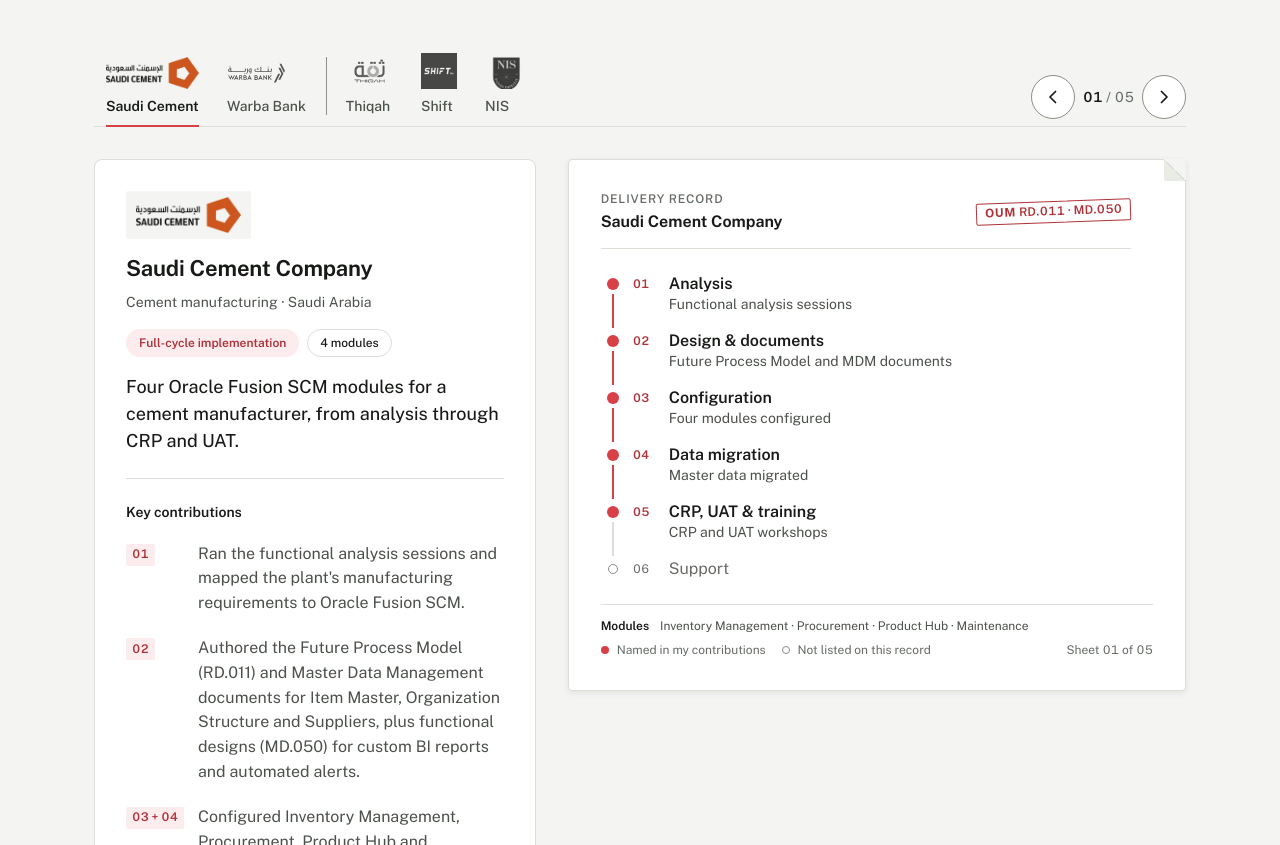
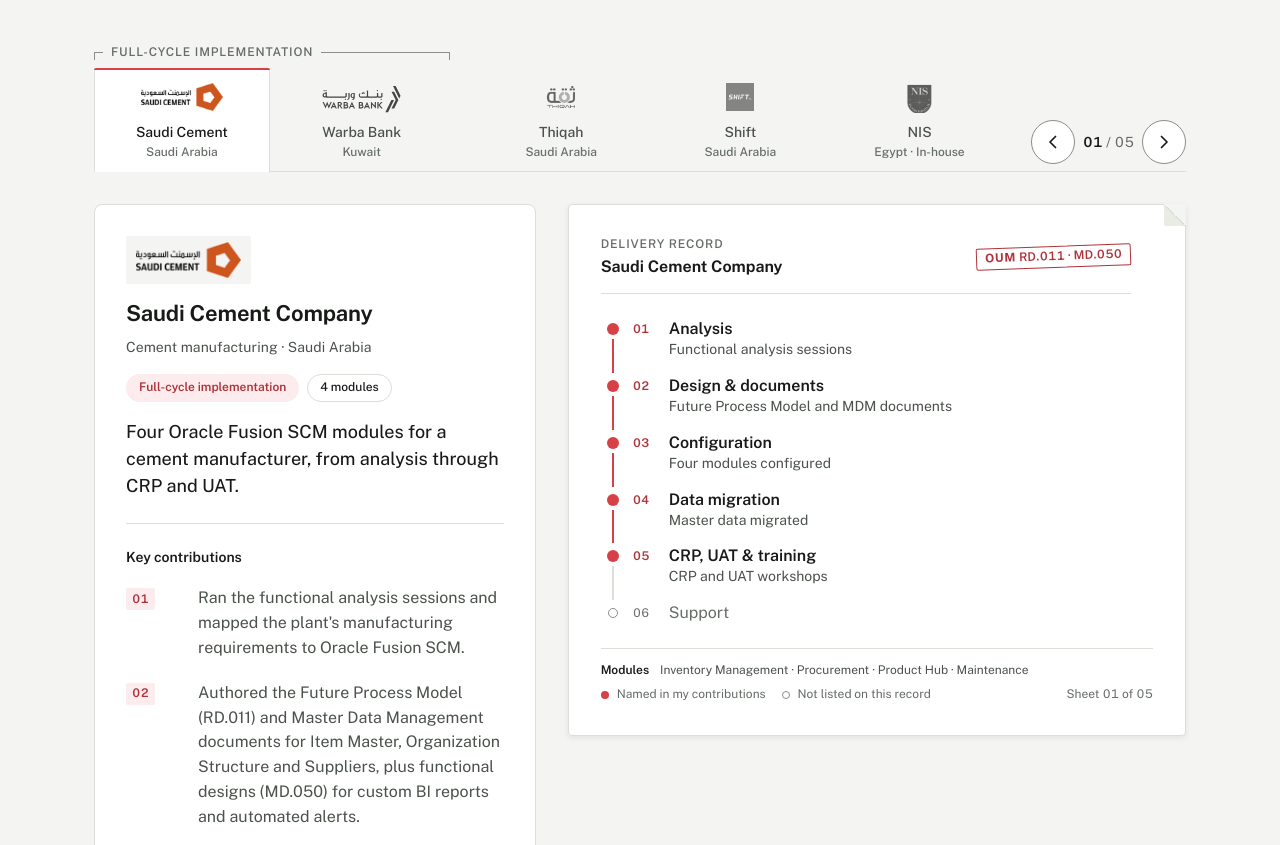
Before and after one commit to hossamforouh/hossamforouh.github.io, a plain HTML site: page index.html in a window 1280 px wide. Shown: the part 1120-1965 px from the top of the page. Drawn offline with nearby package versions, Linux system fonts and the light colour scheme; no server answers.

Commit message:
Enhance the project logo tabs (#16)
* Enhance the project logo tabs (index.html)

* Enhance the project logo tabs (styles.css)

* Enhance the project logo tabs (script.js)

```diff
--- a/index.html
+++ b/index.html
@@ -45,7 +45,7 @@
 <link rel="preconnect" href="https://fonts.gstatic.com" crossorigin>
 <link rel="stylesheet" href="https://fonts.googleapis.com/css2?family=Public+Sans:wght@400..800&display=swap">
 <link rel="stylesheet" href="https://fonts.googleapis.com/css2?family=IBM+Plex+Sans+Arabic:wght@500&text=%D8%AD%D8%B3%D8%A7%D9%85%20%D9%85%D8%AC%D8%AF%D9%8A%20%D9%81%D8%B1%D9%88%D8%AD&display=swap">
-<link rel="stylesheet" href="styles.css?v=17">
+<link rel="stylesheet" href="styles.css?v=18">
 
 <a class="skip" href="#main">Skip to content</a>
 
@@ -137,27 +137,43 @@
       <div class="showcase" id="showcase">
         <!-- Controls ship hidden: without JavaScript nobody sees dead buttons -->
         <div class="show-bar" hidden>
+          <!-- Groups are role="none" so the tabs still belong to the tablist.
+               Caption and country lines copy the pills and .show-meta below: change them together. -->
           <div class="show-tabs" role="tablist" aria-label="Projects">
+            <div class="show-group" role="none">
+              <span class="show-group-cap" aria-hidden="true">Full-cycle implementation</span>
+              <div class="show-group-tabs" role="none">
                 <button class="show-tab" type="button" role="tab" id="tab-saudi-cement" aria-controls="p-saudi-cement" aria-selected="true" tabindex="0">
-              <img class="show-tab-logo" src="logos/saudi-cement.png" alt="" width="218" height="75">
+                  <span class="show-tab-mark"><img class="show-tab-logo" src="logos/saudi-cement.png" alt="" width="218" height="75"></span>
                   <span class="show-tab-name">Saudi Cement</span>
+                  <span class="show-tab-meta">Saudi Arabia<span class="visually-hidden">, full-cycle implementation</span></span>
                 </button>
                 <button class="show-tab" type="button" role="tab" id="tab-warba-bank" aria-controls="p-warba-bank" aria-selected="false" tabindex="-1">
-              <img class="show-tab-logo" src="logos/warba-bank.svg" alt="" width="120" height="65">
+                  <span class="show-tab-mark"><img class="show-tab-logo" src="logos/warba-bank.svg" alt="" width="120" height="65"></span>
                   <span class="show-tab-name">Warba Bank</span>
+                  <span class="show-tab-meta">Kuwait<span class="visually-hidden">, full-cycle implementation</span></span>
                 </button>
-            <button class="show-tab" type="button" role="tab" id="tab-thiqah" aria-controls="p-thiqah" aria-selected="false" tabindex="-1" data-group-start>
-              <img class="show-tab-logo" src="logos/thiqah.png" alt="" width="144" height="110">
+              </div>
+            </div>
+            <div class="show-group" role="none">
+              <div class="show-group-tabs" role="none">
+                <button class="show-tab" type="button" role="tab" id="tab-thiqah" aria-controls="p-thiqah" aria-selected="false" tabindex="-1">
+                  <span class="show-tab-mark"><img class="show-tab-logo" src="logos/thiqah.png" alt="" width="144" height="110"></span>
                   <span class="show-tab-name">Thiqah</span>
+                  <span class="show-tab-meta">Saudi Arabia</span>
                 </button>
                 <button class="show-tab" type="button" role="tab" id="tab-shift" aria-controls="p-shift" aria-selected="false" tabindex="-1">
-              <img class="show-tab-logo" src="logos/shift.png" alt="" width="96" height="96">
+                  <span class="show-tab-mark"><img class="show-tab-logo" src="logos/shift.png" alt="" width="96" height="96"></span>
                   <span class="show-tab-name">Shift</span>
+                  <span class="show-tab-meta">Saudi Arabia</span>
                 </button>
                 <button class="show-tab" type="button" role="tab" id="tab-nis" aria-controls="p-nis" aria-selected="false" tabindex="-1">
-              <img class="show-tab-logo" src="logos/nis.png" alt="" width="112" height="93">
+                  <span class="show-tab-mark"><img class="show-tab-logo" src="logos/nis.png" alt="" width="112" height="93"></span>
                   <span class="show-tab-name">NIS</span>
+                  <span class="show-tab-meta">Egypt · In-house</span>
                 </button>
+              </div>
+            </div>
           </div>
           <div class="show-nav">
             <button class="show-arrow" type="button" data-dir="-1" aria-label="Previous project: Advanced Education Schools — NIS"><svg width="20" height="20" viewBox="0 0 20 20" aria-hidden="true" focusable="false"><path d="M12.5 4.5 7 10l5.5 5.5" fill="none" stroke="currentColor" stroke-width="1.75" stroke-linecap="round" stroke-linejoin="round"/></svg></button>
@@ -644,5 +660,5 @@
 </footer>
 
 <p class="visually-hidden" id="copy-status" aria-live="polite"></p>
-<script src="script.js?v=9"></script>
+<script src="script.js?v=10"></script>
 </html>
--- a/script.js
+++ b/script.js
@@ -96,6 +96,16 @@
       tablist.scrollLeft += (box.left - strip.left) - (strip.width - box.width) / 2;
     }
 
+    // Flag the edges of the scrolling strip that still hide tabs, for the CSS fade.
+    // Above 1000px nothing overflows, so both flags stay off.
+    function markEdges() {
+      var max = tablist.scrollWidth - tablist.clientWidth;
+      tablist.toggleAttribute("data-more-start", tablist.scrollLeft > 1);
+      tablist.toggleAttribute("data-more-end", tablist.scrollLeft < max - 1);
+    }
+    tablist.addEventListener("scroll", markEdges, { passive: true });
+    window.addEventListener("resize", markEdges);
+
     // Replay the entrance on a panel (motion only).
     function playEntrance(panel) {
       if (!allowMotion) return;
@@ -150,6 +160,7 @@
         try { history.replaceState(null, "", "#" + panels[i].id); } catch (e) { /* file:// etc. */ }
       }
       revealTab(tabs[i]);
+      markEdges();
       if (changed && opts.animate) playEntrance(panels[i]);
     }
 
--- a/styles.css
+++ b/styles.css
@@ -597,53 +597,95 @@
 .show-bar[hidden],
 .show-pager[hidden] { display: none; }
 
-.show-tabs { display: flex; gap: var(--s-1); min-width: 0; }
+/* Two groups sit on the bar's rule; only the first carries a caption */
+.show-tabs { display: flex; align-items: flex-end; gap: var(--s-5); min-width: 0; }
+.show-group { display: flex; flex-direction: column; gap: var(--s-2); }
+.show-group-tabs { display: flex; gap: var(--s-1); }
 
+/* Caption with a bracket rule that spans the whole group: ┌ FULL-CYCLE ──┐ */
+.show-group-cap {
+  display: flex; align-items: center; gap: var(--s-2);
+  padding-inline: var(--s-3);
+  font-size: var(--fs-caption); font-weight: var(--w-label);
+  letter-spacing: var(--tracking-label); line-height: var(--lh-label);
+  text-transform: uppercase; white-space: nowrap;
+  color: var(--muted);
+}
+.show-group-cap::before,
+.show-group-cap::after {
+  content: ""; align-self: stretch;
+  margin-top: .65em;   /* the rule starts at the letters' middle, the tick drops down */
+  border-top: 1px solid var(--rule-strong);
+}
+.show-group-cap::before { flex: 0 0 var(--s-2); margin-left: calc(-1 * var(--s-3)); border-left: 1px solid var(--rule-strong); }
+.show-group-cap::after  { flex: 1; min-width: var(--s-5); margin-right: calc(-1 * var(--s-3)); border-right: 1px solid var(--rule-strong); }
+
+/* A tab is an index tab: flat at rest, a raised surface with a red top edge when open.
+   The border is always there (transparent at rest) so nothing shifts on select. */
 .show-tab {
   position: relative;
-  display: flex; flex-direction: column; align-items: flex-start; justify-content: flex-end;
-  gap: var(--s-2);
+  display: flex; flex-direction: column; align-items: center; justify-content: flex-end;
+  gap: 2px;
   min-height: var(--h-control);
   padding: var(--s-2) var(--s-3) var(--s-3);
-  background: none; border: 0;
+  background: none;
+  border: 1px solid transparent; border-bottom: 0;
+  border-radius: var(--r-md) var(--r-md) 0 0;
   font: inherit; font-size: var(--fs-small); font-weight: var(--w-medium);
   line-height: var(--lh-snug); white-space: nowrap;
   color: var(--body);
   cursor: pointer;
-  transition: color var(--t-base) var(--ease);
+  transition: color var(--t-base) var(--ease), background-color var(--t-base) var(--ease), border-color var(--t-base) var(--ease);
 }
 .show-tab:hover { color: var(--ink); }
-.show-tab[aria-selected="true"] { color: var(--ink); font-weight: var(--w-semibold); }
+.show-tab[aria-selected="true"] {
+  color: var(--ink);
+  background: var(--surface);   /* covers the bar's rule, so the tab opens onto the project */
+  border-color: var(--rule);
+}
+.show-tab-meta { font-size: var(--fs-caption); color: var(--muted); }
 
-/* One height per tab: square marks get more height so they read the same size as wide ones */
-.show-tab { --logo-h: 32px; }
-:is(#tab-thiqah, #tab-shift, #tab-nis) { --logo-h: 36px; }
+/* Same-size tile for every logo; each mark gets its own height and resting strength
+   so a solid square (Shift) or dark crest (NIS) no longer outweighs a thin wordmark. */
+.show-tab-mark {
+  display: grid; place-items: center;
+  width: 96px; height: 40px;
+  margin-bottom: var(--s-1);
+  overflow: hidden; border-radius: var(--r-sm);
+}
+.show-tab { --logo-h: 32px; --logo-idle: .8; }
+#tab-saudi-cement { --logo-h: 28px; }
+#tab-warba-bank   { --logo-h: 44px; --logo-idle: .95; }   /* the SVG has empty space around its ink */
+#tab-thiqah       { --logo-h: 34px; }
+#tab-shift        { --logo-h: 28px; --logo-idle: .55; }
+#tab-nis          { --logo-h: 32px; --logo-idle: .7; }
 .show-tab-logo {
   display: block;
-  height: var(--logo-h); width: auto; max-width: 96px;
-  object-fit: contain; object-position: left center;
-  filter: grayscale(1); opacity: .85;
+  height: var(--logo-h); width: auto; max-width: 84px;
+  object-fit: contain;
+  filter: grayscale(1); opacity: var(--logo-idle);
   transition: filter var(--t-base) var(--ease), opacity var(--t-base) var(--ease);
 }
 .show-tab:hover .show-tab-logo,
 .show-tab[aria-selected="true"] .show-tab-logo { filter: none; opacity: 1; }
 
-/* Active tab: a 2px red underline drawn from the left */
+/* Active tab: a 2px red edge along the top, drawn from the left */
 .show-tab::after {
   content: ""; position: absolute;
-  left: var(--s-3); right: var(--s-3); bottom: 0;
+  left: -1px; right: -1px; top: -1px;
   height: 2px; background: var(--brand);
+  border-radius: var(--r-md) var(--r-md) 0 0;
   transform: scaleX(0); transform-origin: left;
   transition: transform var(--t-base) var(--ease);
 }
 .show-tab[aria-selected="true"]::after { transform: none; }
 
-/* Quiet divider between full-cycle and the other projects. No text label. */
-.show-tab[data-group-start] { margin-left: var(--s-3); }
-.show-tab[data-group-start]::before {
-  content: ""; position: absolute;
-  left: calc(-1 * var(--s-2)); top: var(--s-3); bottom: var(--s-3);
-  width: 1px; background: var(--rule-strong);
+/* Wide screens: tabs share the row, so the strip reads as the header of the project */
+@media (min-width: 1001px) {
+  .show-tabs { flex: 1; }
+  .show-group:first-child { flex: 2 1 0; }
+  .show-group:last-child  { flex: 3 1 0; }
+  .show-group-tabs .show-tab { flex: 1 1 0; }
 }
 
 .show-nav {
@@ -676,7 +718,7 @@
 #engagements :is(.show-tab, .show-arrow, .pager-btn, .show):focus-visible {
   outline: 2px solid var(--ink); outline-offset: 3px;
 }
-#engagements :is(.show-tab, .pager-btn):focus-visible { border-radius: var(--r-sm); }
+#engagements .pager-btn:focus-visible { border-radius: var(--r-sm); }
 #engagements .show:focus-visible { border-radius: var(--r-lg); }
 
 /* ---- The featured project ----------------------------------------------- */
@@ -965,17 +1007,11 @@
 }
 .showcase + .najdi-mark { margin: var(--s-7) 0 0; }
 
-/* ---- Dark mode: tab logos sit on the section tint, so give them the plate */
+/* ---- Dark mode: logos are drawn for light grounds, so every tile is a plate of the same size */
 @media (prefers-color-scheme: dark) {
-  :root:not([data-theme="light"]) .show-tab-logo {
-    box-sizing: content-box; padding: 2px 4px;
-    background: var(--logo-plate); border-radius: var(--r-sm);
-  }
+  :root:not([data-theme="light"]) .show-tab-mark { background: var(--logo-plate); }
 }
-:root[data-theme="dark"] .show-tab-logo {
-  box-sizing: content-box; padding: 2px 4px;
-  background: var(--logo-plate); border-radius: var(--r-sm);
-}
+:root[data-theme="dark"] .show-tab-mark { background: var(--logo-plate); }
 
 /* ---- Sticky sheet: travels beside long contribution lists (two columns only) */
 @media (min-width: 761px) and (min-height: 720px) {
@@ -999,8 +1035,22 @@
     padding-top: 4px;   /* room for the focus ring, which the scroll box would clip */
   }
   .show-tabs::-webkit-scrollbar { display: none; }
-  .show-tab { flex: 0 0 auto; }
-  .show-tab-logo { height: calc(var(--logo-h) * .85); max-width: 80px; }
+  .show-group, .show-tab { flex: 0 0 auto; }
+  .show-tab-mark { width: 80px; height: 34px; }
+  .show-tab-logo { height: calc(var(--logo-h) * .8); max-width: 70px; }
+  /* Fade an edge only while more tabs are hidden past it (script.js sets the flags) */
+  .show-tabs[data-more-end] {
+    -webkit-mask-image: linear-gradient(to right, #000 calc(100% - var(--s-7)), transparent);
+            mask-image: linear-gradient(to right, #000 calc(100% - var(--s-7)), transparent);
+  }
+  .show-tabs[data-more-start] {
+    -webkit-mask-image: linear-gradient(to left, #000 calc(100% - var(--s-7)), transparent);
+            mask-image: linear-gradient(to left, #000 calc(100% - var(--s-7)), transparent);
+  }
+  .show-tabs[data-more-start][data-more-end] {
+    -webkit-mask-image: linear-gradient(to right, transparent, #000 var(--s-7), #000 calc(100% - var(--s-7)), transparent);
+            mask-image: linear-gradient(to right, transparent, #000 var(--s-7), #000 calc(100% - var(--s-7)), transparent);
+  }
   #engagements .show-tab:focus-visible { outline-offset: -2px; }
 }
 
```
Lines whose indentation alone changed are shown as unchanged.
